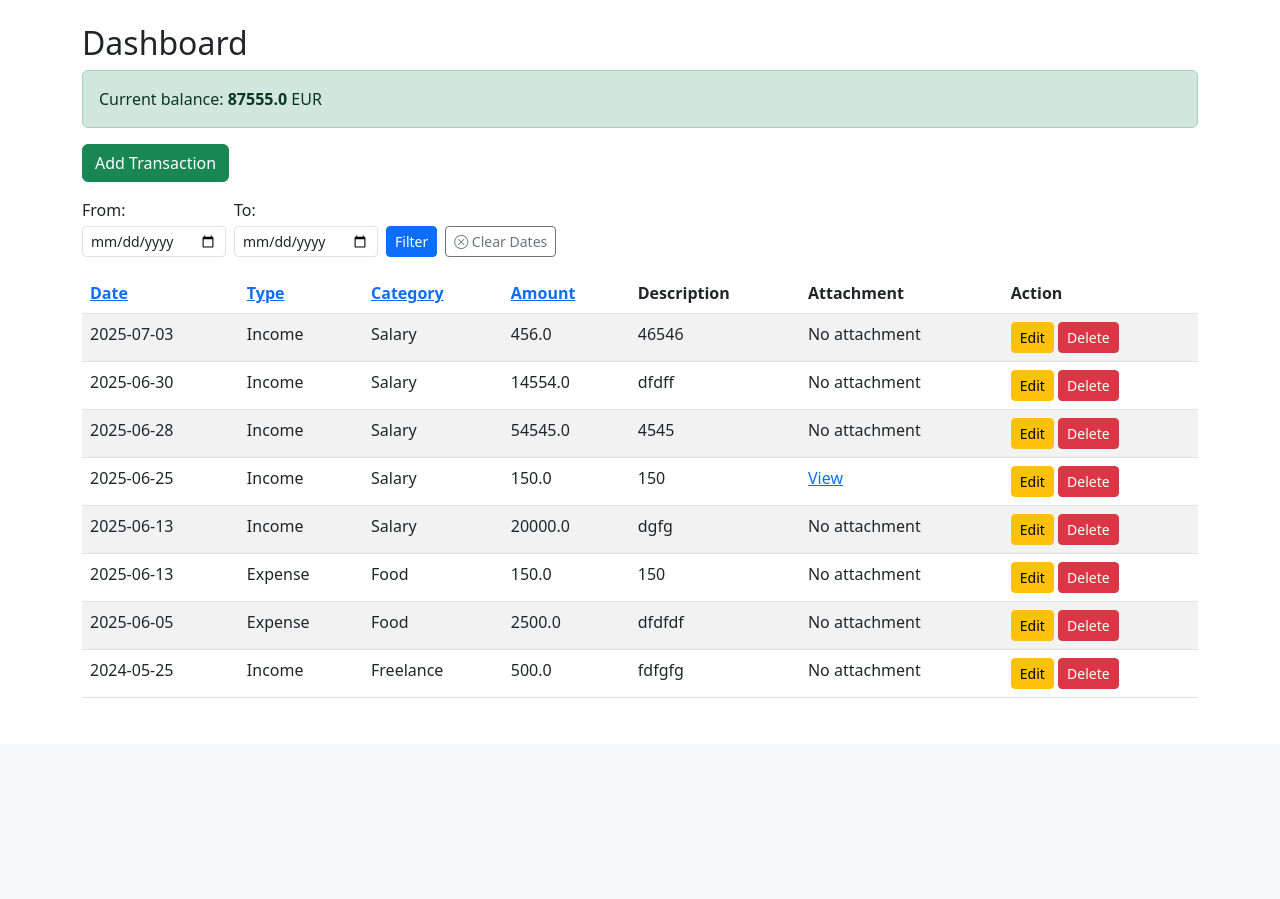
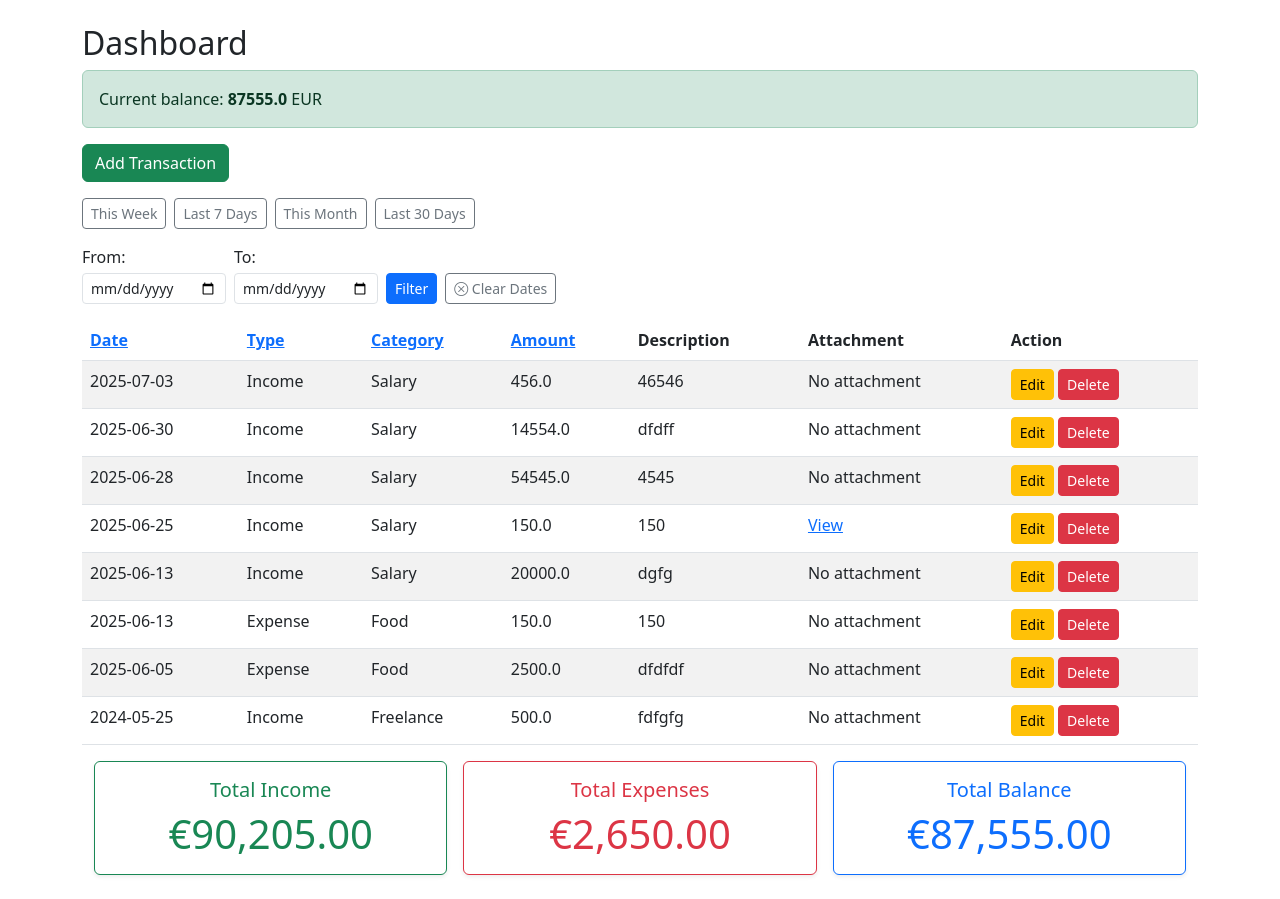
Before and after one commit to KaterynaKon/MyBalance-Finance, a Flask app: page /dashboard in a window 1280 px wide. Shown: the part 56-955 px from the top of the page. Before the commit the page ends 754 px from the top, so only its background shows below. Run offline with Flask 3, Linux system fonts and the light colour scheme; a user stored in the database is signed in; data comes from the database, SQL or seed files in the repository; both versions use the stored data as it was after the commit.

Commit message:
options for selecting the period, widgets with total expenses, total income, and balance for the period have been added

```diff
--- a/app.py
+++ b/app.py
@@ -4,6 +4,7 @@ import sqlite3
 from datetime import datetime
 import os
 from werkzeug.utils import secure_filename
+from datetime import date, timedelta
 
 app=Flask(__name__)
 app.secret_key='a74c82b6c13d4218ac43e32e8d1d9f67'
@@ -105,6 +106,26 @@ def dashboard():
         date_from=request.args.get('from')
         date_to=request.args.get('to')
 
+        preset=request.args.get('preset')
+        today=date.today()
+        if preset=='this_week':
+
+             start_of_week=today-timedelta(days=today.weekday())
+             date_from=start_of_week.isoformat()
+             date_to=today.isoformat()
+
+        elif preset=='last_7_days':
+             date_from=(today-timedelta(days=6)).isoformat()
+             date_to=today.isoformat()
+
+        elif preset=='this_month':
+             date_from=(today.replace(day=1)).isoformat()
+             date_to=today.isoformat()
+
+        elif preset=='last_30_days':
+             date_from=(today-timedelta(days=29)).isoformat()
+             date_to=today.isoformat()
+
         query='''
             SELECT id, date, type, category, amount, description, attachment
             FROM transactions
@@ -127,17 +148,38 @@ def dashboard():
         c.execute(query, tuple(params))
         transactions=c.fetchall()
 
-        c.execute('''
-                    SELECT COALESCE(SUM(CASE WHEN type='Income' THEN amount ELSE 0 END),0)-
-                    COALESCE(SUM(CASE WHEN type='Expense' THEN amount ELSE 0 END),0)
+        query_current = '''SELECT
+                        COALESCE(SUM(CASE WHEN type='Income' THEN amount ELSE 0 END),0) -
+                        COALESCE(SUM(CASE WHEN type='Expense' THEN amount ELSE 0 END),0) AS balance
+                        FROM transactions
+                        WHERE user_id=?'''
+        c.execute(query_current, (session['user_id'],))
+        current_balance = c.fetchone()['balance']
+        query_totals='''
+                    SELECT
+                    COALESCE(SUM(CASE WHEN type='Income' THEN amount ELSE 0 END),0)-
+                    COALESCE(SUM(CASE WHEN type='Expense' THEN amount ELSE 0 END),0) AS balance,
+                    COALESCE(SUM(CASE WHEN type='Income' THEN amount ELSE 0 END),0) AS total_income,
+                    COALESCE(SUM(CASE WHEN type='Expense' THEN amount ELSE 0 END),0) AS total_expenses
                     FROM transactions
                     WHERE user_id=?
 
-                  ''',(session['user_id'],))
-        balance=c.fetchone()[0] or 0
+                  '''
+        params_totals=[session['user_id']]
+        if date_from:
+            query_totals+= ' AND date>=?'
+            params_totals.append(date_from)
+        if date_to:
+            query_totals+= ' AND date<=?'
+            params_totals.append(date_to)
+        c.execute(query_totals, tuple(params_totals))
+        row=c.fetchone()
+        total_income=row['total_income']
+        total_expenses=row['total_expenses']
+        balance=row['balance']
         conn.close()
         return render_template('dashboard.html', transactions=transactions, sort_by=sort_by, order=order, date_from=date_from,
-                               date_to=date_to, balance=balance)
+                               date_to=date_to, balance=balance, total_income=total_income,total_expenses=total_expenses, current_balance=current_balance)
 
 
 @app.route('/add', methods=['GET','POST'])
--- a/templates/dashboard.html
+++ b/templates/dashboard.html
@@ -4,12 +4,25 @@
 <h2>Dashboard</h2>
 
 <div class="alert {% if balance>=0 %} alert-success {% else %} alert-danger {% endif %}" role="alert">
-    Current balance: <strong>{{balance}}</strong> EUR
+    Current balance: <strong>{{current_balance}}</strong> EUR
 </div>
 
 
 <a href="{{ url_for('add') }}" class="btn btn-success mb-3">Add Transaction</a>
 <form method="get" class="d-flex align-items-end gap-2 mb-3" style="flex-wrap: wrap; max-width: 600px;">
+      <div class="col-auto">
+        <a href="{{ url_for('dashboard', preset='this_week')}}" class="btn btn-outline-secondary btn-sm">This Week</a>
+    </div>
+    <div class="col-auto">
+        <a href="{{ url_for('dashboard', preset='last_7_days')}}" class="btn btn-outline-secondary btn-sm">Last 7 Days</a>
+    </div>
+    <div class="col-auto">
+        <a href="{{ url_for('dashboard', preset='this_month')}}" class="btn btn-outline-secondary btn-sm">This Month</a>
+    </div>
+    <div class="col-auto">
+        <a href="{{ url_for('dashboard', preset='last_30_days')}}" class="btn btn-outline-secondary btn-sm">Last 30 Days</a>
+    </div>
+    <div class="w-100"></div>
     <div class="col-auto">
         <label for="from" class="form-label mb-1">From:</label>
         <input type="date" name="from" id="from" class="form-control form-control-sm" value="{{ date_from or ''}}">
@@ -73,4 +86,73 @@
         {% endfor %}
     </tbody>
 </table>
+
+<div class="container mb-4">
+  <div class="row g-3">
+
+    {% if date_from or date_to %}
+      <!-- Income for period -->
+      <div class="col-md-4">
+        <div class="card border-success shadow-sm">
+          <div class="card-body text-center">
+            <h5 class="card-title text-success">Income for period</h5>
+            <p class="card-text display-6 text-success ">€{{ "{:,.2f}".format(total_income) }}</p>
+          </div>
+        </div>
+      </div>
+
+      <!-- Expenses for period -->
+      <div class="col-md-4">
+        <div class="card border-danger shadow-sm">
+          <div class="card-body text-center">
+            <h5 class="card-title text-danger">Expenses for period</h5>
+            <p class="card-text display-6 text-danger ">€{{ "{:,.2f}".format(total_expenses) }}</p>
+          </div>
+        </div>
+      </div>
+
+      <!-- Balance for period -->
+      <div class="col-md-4">
+        <div class="card border-primary shadow-sm">
+          <div class="card-body text-center">
+            <h5 class="card-title text-primary">Balance for period</h5>
+            <p class="card-text display-6 text-primary">€{{ "{:,.2f}".format(balance) }}</p>
+          </div>
+        </div>
+      </div>
+
+    {% else %}
+      <!-- Total Income -->
+      <div class="col-md-4">
+        <div class="card border-success shadow-sm">
+          <div class="card-body text-center">
+            <h5 class="card-title text-success">Total Income</h5>
+             <p class="card-text display-6 text-success ">€{{ "{:,.2f}".format(total_income) }}</p>
+          </div>
+        </div>
+      </div>
+
+      <!-- Total Expenses -->
+      <div class="col-md-4">
+        <div class="card border-danger shadow-sm">
+          <div class="card-body text-center">
+            <h5 class="card-title text-danger">Total Expenses</h5>
+            <p class="card-text display-6 text-danger ">€{{ "{:,.2f}".format(total_expenses) }}</p>
+          </div>
+        </div>
+      </div>
+
+      <!-- Total Balance -->
+      <div class="col-md-4">
+        <div class="card border-primary shadow-sm">
+          <div class="card-body text-center">
+            <h5 class="card-title text-primary">Total Balance</h5>
+           <p class="card-text display-6 text-primary">€{{ "{:,.2f}".format(balance) }}</p>
+          </div>
+        </div>
+      </div>
+    {% endif %}
+
+  </div>
+</div>
 {% endblock %}
```
Also changed, not shown: MyBalance.db.
